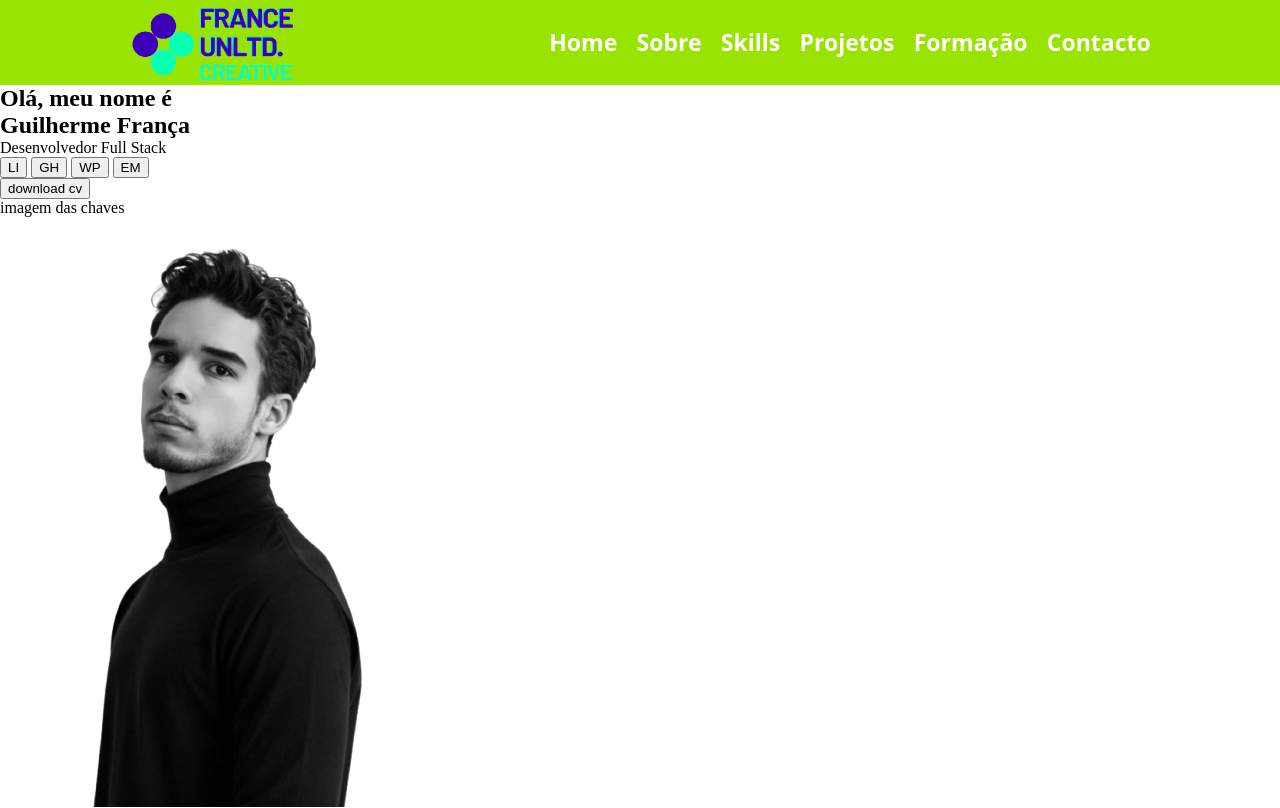
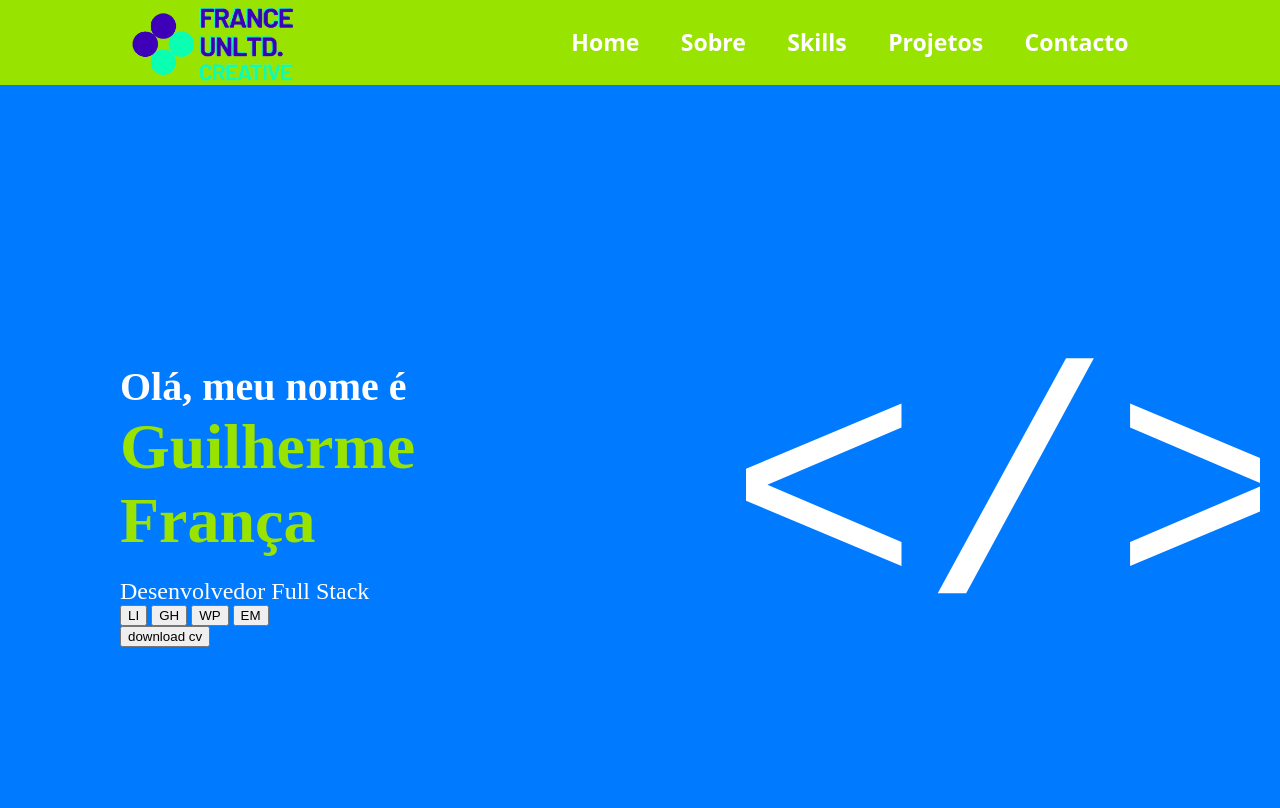
Before and after one commit to guilhermesfranca/portfolio-bytes, a plain HTML site: page index.html in a window 1280 px wide. Shown: the top 808 px of the page. Drawn offline with Linux system fonts and the light colour scheme.

Commit message:
adicionado background color na home e ajuste de algumas caixas de texto

```diff
--- a/index.html
+++ b/index.html
@@ -10,23 +10,21 @@
     <header>
       <img class="logo"src="logo.png" alt="logo france Unltd" />
       <nav>
-        <a href=""> Home </a>
-        <a href=""> Sobre </a>
-        <a href=""> Skills </a>
-        <a href=""> Projetos </a>
-        <a href=""> Formação </a>
-        <a href=""> Contacto </a>
+        <a href="#home"> Home </a>
+        <a href="#sobre"> Sobre </a>
+        <a href="#skills"> Skills </a>
+        <a href="#projetos"> Projetos </a>
+        <a href="#contato"> Contacto </a>
       </nav>
     </header>
     <main>
-      <section>
-        <div>
-          <div>
-            <h2>Olá, meu nome é</h2>
-            <h1>Guilherme França</h1>
-            <p>Desenvolvedor Full Stack</p>
-          </div>
-          <div>
+      <section class="home" id="home">
+  <div class="home-content">
+    <div class="home-text">
+      <h2 class="h2-home">Olá, meu nome é</h2>
+      <h1 class="h1-home">Guilherme França</h1>
+      <p class="p-home">Desenvolvedor Full Stack</p>
+      <div class="social-buttons">
         <button>LI</button>
         <button>GH</button>
         <button>WP</button>
@@ -34,10 +32,13 @@
       </div>
       <button>download cv</button>
     </div>
-        <p>imagem das chaves</p>
+
+    <div class="typing-container">&lt;/&gt;</div>
+  </div>
 </section>
 
-      <section>
+
+      <section id="sobre">
         <img src="profile.png" alt="perfil" />
         <div>
           <h2>SOBRE MIM</h2>
@@ -62,7 +63,7 @@
           </p>
         </div>
       </section>
-      <section>
+      <section id="skills">
         <h2>SKILLS</h2>
         <div>
           <div>
@@ -115,7 +116,7 @@
           </div>
         </div>
       </section>
-      <section>
+      <section id="projetos">
         <h2>PROJETOS</h2>
         <div>
           <img src="" alt="gif do projeto" />
@@ -133,7 +134,7 @@
           <p>descrição projeto</p>
         </div>
       </section>
-      <section>
+      <section id="contato">
         <h2>ENTRE EM CONTATO</h2>
         <form action="url" method="post">
           <fieldset>
--- a/style.css
+++ b/style.css
@@ -8,19 +8,76 @@ header {
   background-color: #99e300;
 }
 nav {
-  display:flex;
+  display: flex;
   justify-content: space-evenly;
   align-items: center;
   width: 50%;
 }
-nav, a {
-    color: white;
-    text-decoration: none;
-    font-weight: 600;
-    font-size: larger;
-    font-family: system-ui, -apple-system, BlinkMacSystemFont, 'Segoe UI', Roboto, Oxygen, Ubuntu, Cantarell, 'Open Sans', 'Helvetica Neue', sans-serif;
+nav,
+a {
+  color: white;
+  text-decoration: none;
+  font-weight: 600;
+  font-size: larger;
+  font-family: system-ui, -apple-system, BlinkMacSystemFont, "Segoe UI", Roboto,
+    Oxygen, Ubuntu, Cantarell, "Open Sans", "Helvetica Neue", sans-serif;
 }
 
+.home-text {
+  margin: 100px;
+}
 .logo {
   width: 200px;
 }
+.h2-home {
+  font-size: 2.5rem;
+  font-weight: 600;
+  color: white;
+}
+.h1-home {
+  font-size: 4rem;
+  font-weight: 600;
+  color: #99e300;
+}
+.p-home {
+  font-size: 1.5rem;
+  font-weight: 400;
+  color: white;
+  margin-top: 20px;
+}
+
+.typing-container {
+  font-family: monospace;
+  color: #fff;
+  font-size: 2rem;
+  white-space: nowrap;
+  width: fit-content;
+  overflow: hidden;
+  animation: typing 2s steps(4, end) infinite;
+}
+
+.home {
+  background-color: #007aff;
+  display: flex;
+  justify-content: space-evenly;
+  align-items: center;
+  min-height: 100vh; /* garante que fique centralizado na tela toda */
+  padding: 20px;
+}
+
+.home-content {
+  display: flex;
+  align-items: center;
+  gap: 40px; /* espaço entre texto e </> */
+}
+
+.typing-container {
+  font-family: monospace;
+  color: #fff;
+  margin: 10px 0;
+  font-size: 20rem;
+  white-space: nowrap;
+  width: fit-content;
+  overflow: hidden;
+  animation: typing 2s steps(4, end) infinite;
+}
```
Lines whose indentation alone changed are shown as unchanged.
